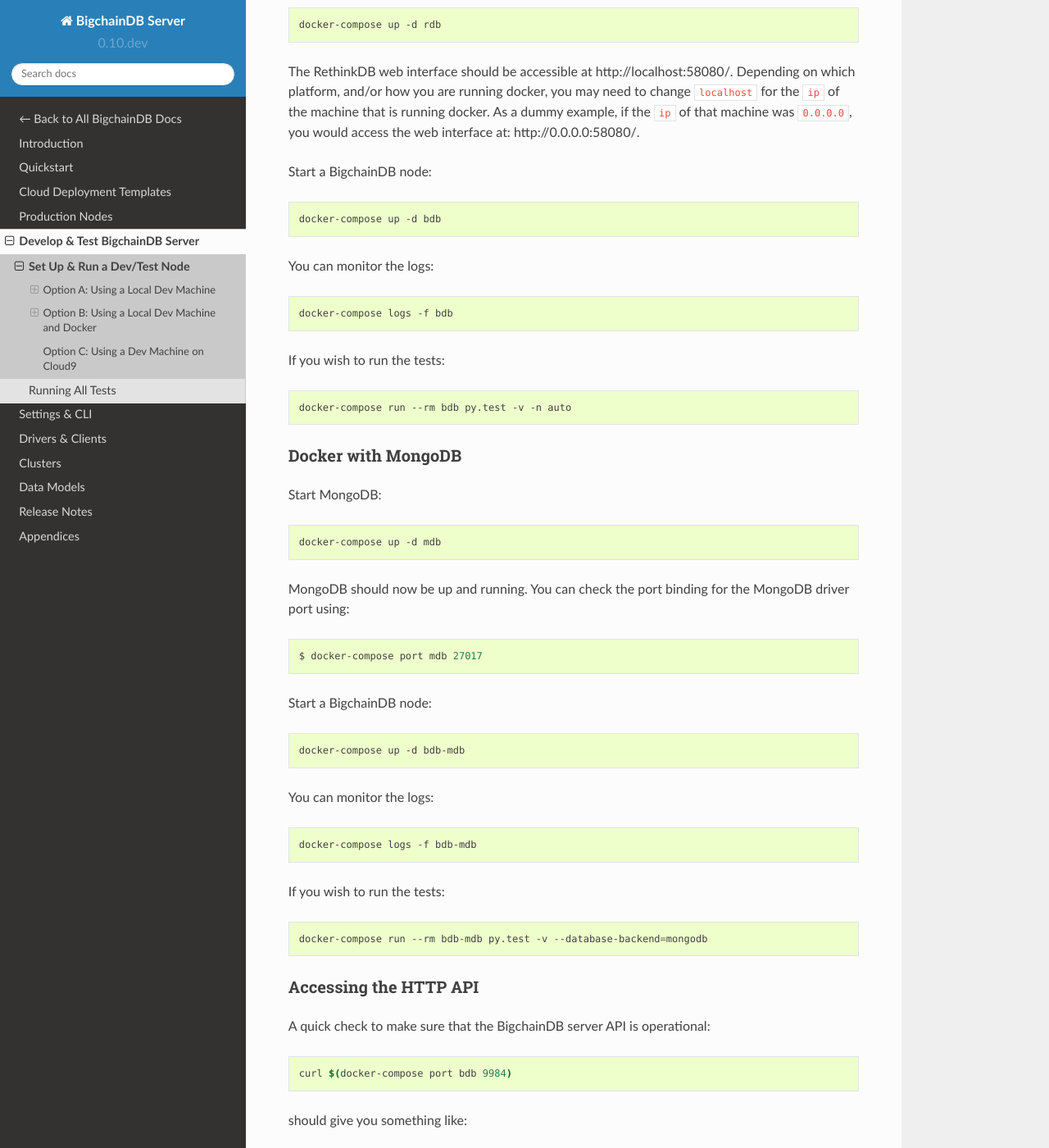
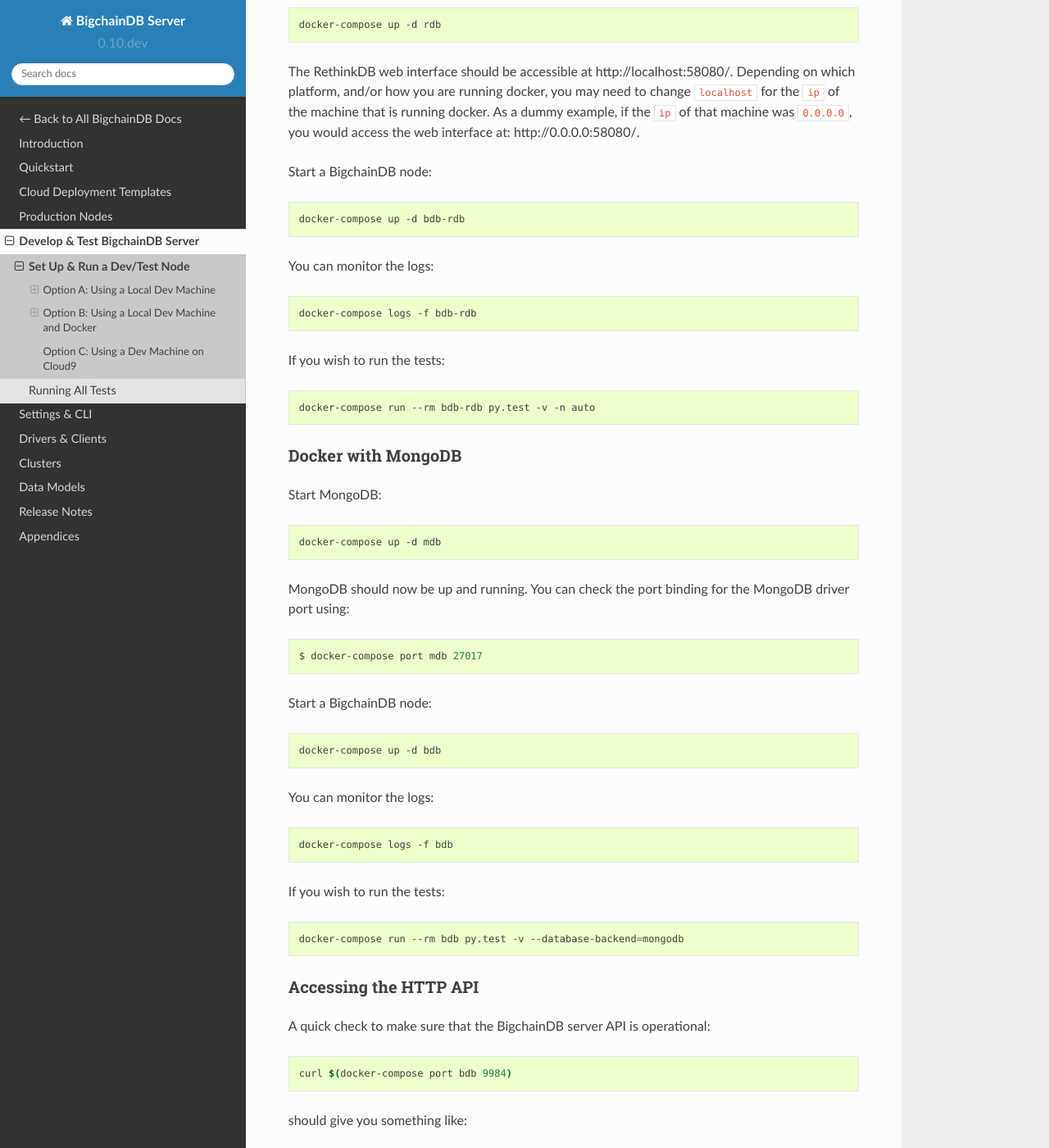
Before and after one commit to bigchaindb/bigchaindb, a Sphinx documentation site: the page built from docs/server/source/dev-and-test/setup-run-node.md, in a window 1280 px wide and 1400 px high, scrolled down 2173 px. Shown: the whole window at 82% size. Built offline with Sphinx 7.4.7 and the Read the Docs theme 2.0.0, drawn with Linux system fonts in a browser that asks for light colours; pages that are not in the unit, such as notebooks, are missing from menus.

Commit message:
Use MongoDB as default db in docker-compose file

````diff
--- a/docker-compose.yml
+++ b/docker-compose.yml
@@ -28,7 +28,7 @@
       - /data
     command: "true"
 
-  bdb:
+  bdb-rdb:
     build:
       context: .
       dockerfile: Dockerfile-dev
@@ -50,7 +50,7 @@
       - "9984"
     command: bigchaindb start
 
-  bdb-mdb:
+  bdb:
     build:
       context: .
       dockerfile: Dockerfile-dev
--- a/docs/server/source/dev-and-test/setup-run-node.md
+++ b/docs/server/source/dev-and-test/setup-run-node.md
@@ -98,19 +98,19 @@
 Start a BigchainDB node:
 
 ```bash
-docker-compose up -d bdb
+docker-compose up -d bdb-rdb
 ```
 
 You can monitor the logs:
 
 ```bash
-docker-compose logs -f bdb
+docker-compose logs -f bdb-rdb
 ```
 
 If you wish to run the tests:
 
 ```bash
-docker-compose run --rm bdb py.test -v -n auto
+docker-compose run --rm bdb-rdb py.test -v -n auto
 ```
 
 ### Docker with MongoDB
@@ -130,19 +130,19 @@
 Start a BigchainDB node:
 
 ```bash
-docker-compose up -d bdb-mdb
+docker-compose up -d bdb
 ```
 
 You can monitor the logs:
 
 ```bash
-docker-compose logs -f bdb-mdb
+docker-compose logs -f bdb
 ```
 
 If you wish to run the tests:
 
 ```bash
-docker-compose run --rm bdb-mdb py.test -v --database-backend=mongodb
+docker-compose run --rm bdb py.test -v --database-backend=mongodb
 ```
 
 ### Accessing the HTTP API
````
Also changed, not shown: 1 other file.
